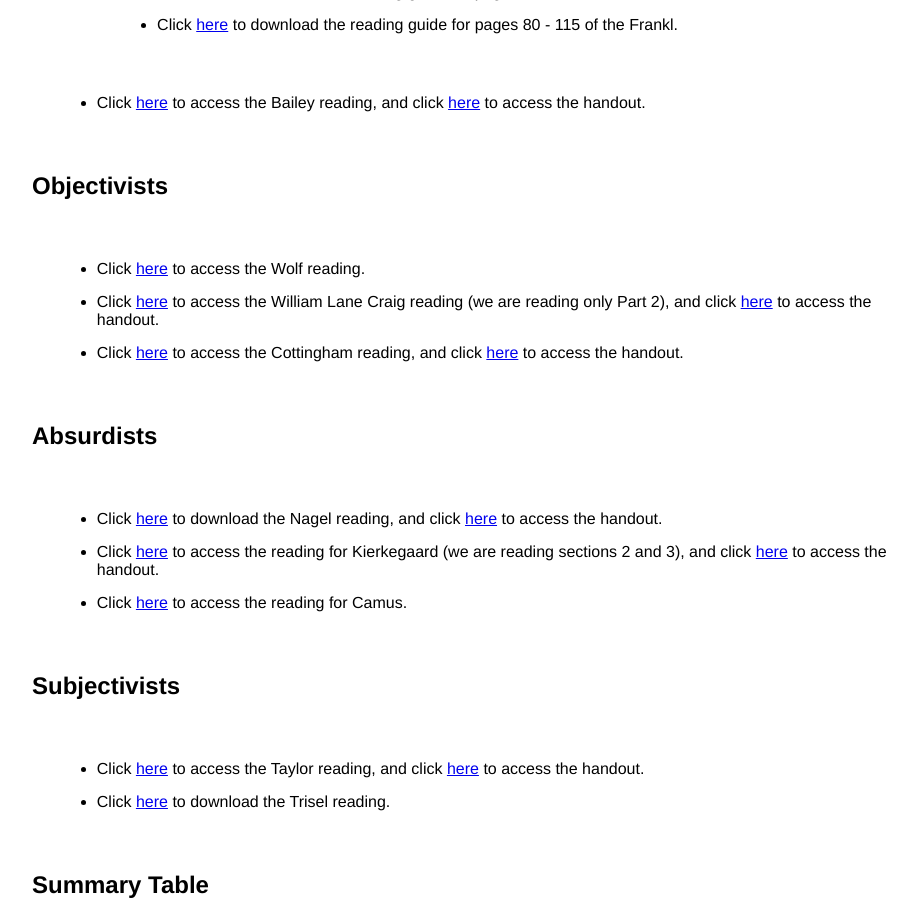
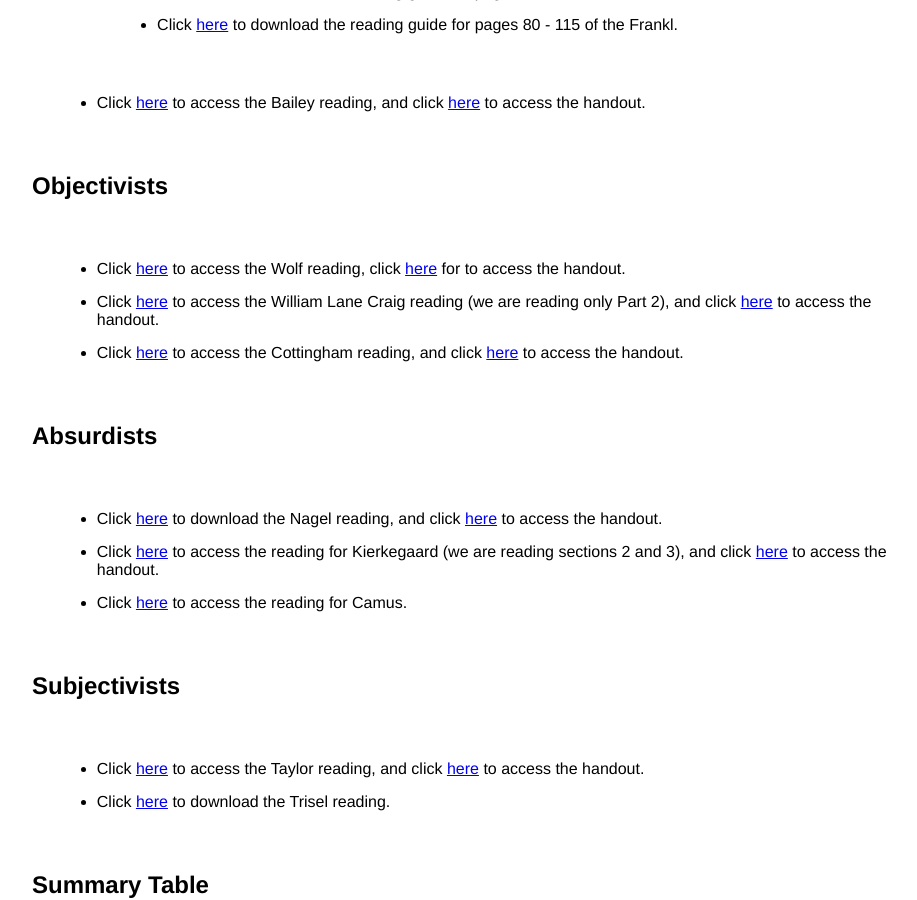
Before and after one commit to kevinjpatton/kevinjpatton.github.io, a Jekyll site: the page built from teaching/phil_1010/readings/index.html, in a window 1280 px wide and 900 px high, scrolled down 1021 px. Shown: the whole window, without its empty margins (160-1077 px from the left). Built offline with Jekyll 4.4.1, drawn with Linux system fonts in a browser that asks for light colours; Markdown is read by kramdown in place of the engine named in the settings.

Commit message:
Update index.html

```diff
--- a/teaching/phil_1010/readings/index.html
+++ b/teaching/phil_1010/readings/index.html
@@ -15,7 +15,7 @@ title: PHIL1010 - Readings
 <li>Click <a href="/teaching/phil_1010/readings/Richard Bailey - Meaning and Frankls Existential Psychiatry.pdf" target="_blank">here</a> to access the Bailey reading, and click <a href="/teaching/phil_1010/readings/Handout - Bailey.pdf" target="_blank">here</a> to access the handout.</li>
 </ul>
 <h2>Objectivists</h2><ul class="standard-list">
-<li>Click <a href="/teaching/phil_1010/readings/Susan Wolf - The Meanings of Lives.pdf" target="_blank">here</a> to access the Wolf reading.</li>
+<li>Click <a href="/teaching/phil_1010/readings/Susan Wolf - The Meanings of Lives.pdf" target="_blank">here</a> to access the Wolf reading, click <a href="/teaching/phil_1010/readings/Handout - Wolf.pdf" target="_blank">here</a> for to access the handout.</li>
 <li>Click <a href="/teaching/phil_1010/readings/William Lane Craig - Reasonable Faith.pdf" target="_blank">here</a> to access the William Lane Craig reading (we are reading only Part 2), and click <a href="/teaching/phil_1010/readings/Handout - WLC.pdf" target="_blank">here</a> to access the handout.</li>
 <li>Click <a href="/teaching/phil_1010/readings/John Cottingham - The Meaning of Life and Transcendence.pdf" target="_blank">here</a> to access the Cottingham reading, and click <a href="/teaching/phil_1010/readings/Handout - Cottingham.pdf" target="_blank">here</a> to access the handout.</li>
 </ul>
```
